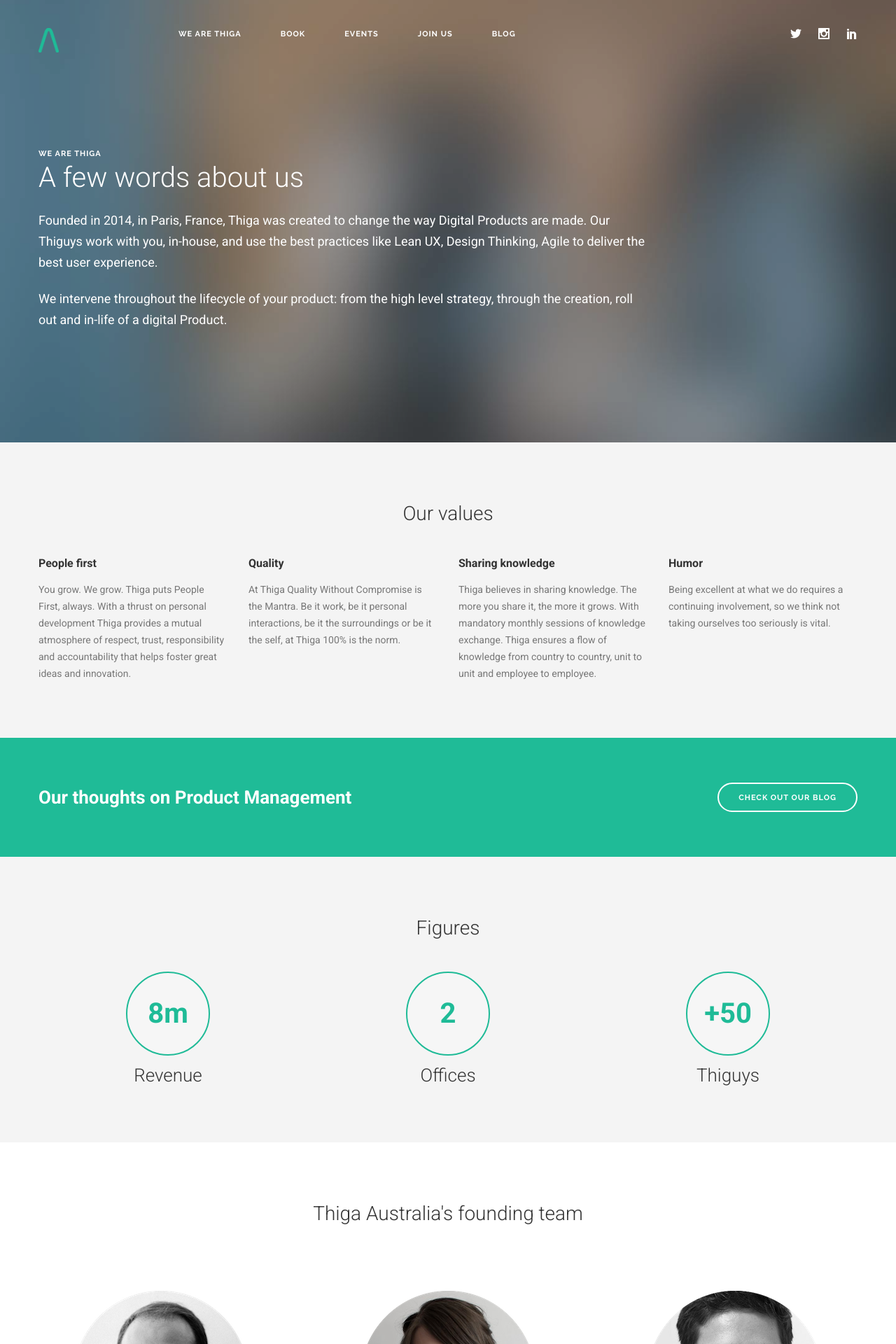
After one commit to AlexAlemp/site_thiga_australia, a PHP site: page /thiga in a window 1280 px wide. The commit adds this page. Shown: the top 1920 px of the page at 70% size. Run offline with PHP 8.4, Linux system fonts and the light colour scheme.

Commit message:
New page we are thiga

```diff
--- a/css/custom.css
+++ b/css/custom.css
@@ -96,6 +96,10 @@ footer.short-2 .contact-action:hover {
 footer.short-2 span {
     vertical-align: top;
   }
+
+footer .small-text {
+  font-size:80%;
+}
 
 /** END FOOTER **/
 
--- a/footer.php
+++ b/footer.php
@@ -40,7 +40,7 @@
 					</div>
 					<div class="row">
 						<div class="col-sm-12">
-							<span class="text-white sub">
+							<span class="text-white sub small-text">
 								<em><a href="https://www.guenievre-photographer.com/" target="_blank">Photo credit : Guenievre Lasalarie photographer</a></em>
 							</span>
 						</div>
--- a/js/scripts.js
+++ b/js/scripts.js
@@ -30,7 +30,7 @@ $(document).ready(function(){
 
 	// Detect logo dimensions and add correct class
 
-	var logoImage = $('.top-bar .logo:first-of-type');
+	var logoImage = $('.top-bar .outer-logo:first-of-type');
 
 	var theImage = new Image();
 	theImage.src = logoImage.attr("src");
--- a/navigation.php
+++ b/navigation.php
@@ -19,7 +19,7 @@
 						<div class="col-md-10 col-sm-9 columns">
 							<ul class="menu">
 
-								<li><a href="/thiga">We are Thiga</a></li>
+								<li><a href="/we-are-thiga">We are Thiga</a></li>
 								<li><a href="/book">Book</a></li>
 								<li><a href="/events">Events</a></li>
 								<li><a href="/join">Join us</a></li>
--- /dev/null
+++ b/thiga.php
@@ -0,0 +1,206 @@
+
+<!DOCTYPE html>
+<!--[if lt IE 7]>      <html class="no-js lt-ie9 lt-ie8 lt-ie7"> <![endif]-->
+<!--[if IE 7]>         <html class="no-js lt-ie9 lt-ie8"> <![endif]-->
+<!--[if IE 8]>         <html class="no-js lt-ie9"> <![endif]-->
+<!--[if gt IE 8]><!-->
+<html class="no-js"> <!--<![endif]-->
+    <head>
+        <meta charset="utf-8">
+        <title>Thiga - We are Thiga</title>
+        <meta name="description" content="Thiga was created to change the way Digital Products are made. Our Thiguys work with you, in-house, and use the best practices like
+							Lean UX, Design Thinking, Agile to deliver the best user experience.r">
+        <meta name="viewport" content="width=device-width, initial-scale=1">
+        <meta http-equiv="X-UA-Compatible" content="IE=edge">
+
+        <?php include('head-global.php'); ?>
+
+    </head>
+
+    <body>
+    	<?php include('gtm-body.php'); ?>
+		<?php include('navigation.php'); ?>
+		<div class="main-container">
+
+            <header class="page-header">
+                <div class="background-image-holder parallax-background">
+                    <img class="background-image" alt="Background Image" src="/img/backgrounds/hero6.jpg">
+                </div>
+
+                <div class="container">
+                    <div class="row">
+                        <div class="col-sm-9">
+                            <span class="text-white alt-font">We are Thiga</span>
+                            <h1 class="text-white">A few words about us</h1>
+                            <p class="text-white lead">Founded in 2014, in Paris, France, Thiga was created to change the way Digital Products are made. Our Thiguys work with you, in-house, and use the best practices like
+							Lean UX, Design Thinking, Agile to deliver the best user experience. </p>
+							<p class="text-white lead">
+							We intervene throughout the lifecycle of your product: from the high level strategy, through the creation, roll out and in-life of a digital Product.
+       						</p>
+                        </div>
+                    </div>
+                </div>
+            </header>
+
+
+            <section id="valeurs" class="duplicatable-content pure-text">
+				<div class="container">
+					<div class="row">
+						<div class="col-sm-12 text-center">
+							<h2 class="space-bottom-medium">Our values</h2>
+						</div>
+					</div>
+
+					<div class="row">
+						<div class="col-sm-3">
+							<h6>People first</h6>
+							<p>
+								You grow. We grow. Thiga puts People First, always. With a thrust on personal development Thiga provides a mutual atmosphere of respect, trust, responsibility and accountability that helps foster great ideas and innovation.
+							</p>
+						</div>
+
+						<div class="col-sm-3">
+							<h6>Quality</h6>
+							<p>
+							    At Thiga Quality Without Compromise is the Mantra. Be it work, be it personal interactions, be it the surroundings or be it the self, at Thiga 100% is the norm.
+							</p>
+						</div>
+
+						<div class="col-sm-3">
+							<h6>Sharing knowledge</h6>
+							<p>
+								Thiga believes in sharing knowledge. The more you share it, the more it grows. With mandatory monthly sessions of knowledge exchange. Thiga ensures a flow of knowledge from country to country, unit to unit and employee to employee.
+						</div>
+						<div class="col-sm-3">
+							<h6>Humor</h6>
+							<p>
+								Being excellent at what we do requires a continuing involvement, so we think not taking ourselves too seriously is vital.
+							</p>
+						</div>
+					</div>
+				</div>
+			</section>
+
+			<section class="strip bg-secondary-1">
+                <div class="container">
+                    <div class="row clearfix">
+                        <div class="col-sm-6 pull-left col-xs-11">
+                            <h3 class="text-white"><strong>Our thoughts on Product Management</strong></h3>
+                        </div>
+
+                        <div class="col-sm-4 col-xs-12 pull-right text-right">
+                            <a target="_blank" href="http://blog.thiga.com.au" class="btn btn-primary btn-white">check out our blog</a>
+                        </div>
+                    </div>
+                </div>
+            </section>
+
+
+            <section class="duplicatable-content">
+
+               <!-- <div class="background-image-holder parallax-background">
+                    <img class="background-image" alt="Background Image" src="img/blur2.jpg">
+                </div>-->
+
+                <div class="container">
+                    <div class="row">
+                        <div class="col-md-8 col-md-offset-2 col-sm-10 col-sm-offset-1 text-center">
+                            <h2 class="space-bottom-medium">Figures</h2>
+                        </div>
+                    </div>
+
+                    <div class="row">
+                        <div class="col-md-4 col-sm-6">
+                            <div class="stat feature">
+                                <div class="stat-bubble">
+                                    <span>8m</span>
+                                </div>
+                                <h3>Revenue</h3>
+                            </div>
+                        </div>
+
+                        <div class="col-md-4 col-sm-6">
+                            <div class="stat feature">
+                                <div class="stat-bubble">
+                                    <span>2</span>
+                                </div>
+                                <h3>Offices</h3>
+                            </div>
+                        </div>
+
+                        <div class="col-md-4 col-sm-6">
+                            <div class="stat feature">
+                                <div class="stat-bubble">
+                                    <span>+50</span>
+                                </div>
+                                <h3>Thiguys</h3>
+                            </div>
+                        </div>
+
+
+                    </div>
+
+                </div>
+            </section>
+
+
+
+           <section class="team-1">
+                <div class="container">
+                    <div class="row">
+                        <div class="col-md-8 col-md-offset-2 text-center">
+                            <h2 class="space-bottom-medium">Thiga Australia's founding team</h2
+                        </div>
+                    </div>
+
+                    <div class="row space-bottom-large">
+                        <div class="col-sm-4">
+                            <div class="team-1-member">
+                                <img alt="Team Member" src="/img/team/hugo-2.png">
+                                <h2>Hugo Geissmann</h2>
+                                <h5>CEO</h5>
+                                <ul class="social-icons">
+								<li>
+									<a href="https://www.linkedin.com/in/hgeissmann/" target="_blank">
+										<i class="icon social_linkedin"></i>
+									</a>
+								</li></ul>
+                            </div>
+                        </div>
+
+                        <div class="col-sm-4">
+                            <div class="team-1-member">
+                                <img alt="Team Member" src="/img/team/anne-laure.png">
+                                <h2>Anne-Laure Jourdain</h2>
+                                <h5>Senior Product Manager & co-founder</h5>
+                                <ul class="social-icons">
+								<li>
+									<a href="https://www.linkedin.com/in/aljourdain/" target="_blank">
+										<i class="icon social_linkedin"></i>
+									</a>
+								</li></ul>
+                            </div>
+                        </div>
+
+                        <div class="col-sm-4">
+                            <div class="team-1-member">
+                                <img alt="Team Member" src="/img/team/remi.png">
+                                <h2>Rémi Taieb</h2>
+                                <h5>Senior UX Designer & co-founder</h5>
+                                <ul class="social-icons">
+								<li>
+									<a href="https://www.linkedin.com/in/remitaieb/" target="_blank">
+										<i class="icon social_linkedin"></i>
+									</a>
+								</li></ul>
+                            </div>
+                        </div>
+                    </div>
+                </div>
+            </section>
+
+        </div>
+
+<?php include('footer.php'); ?>
+
+</html>
```
Also changed, not shown: index.php (+5 -4 lines), .htaccess, img/team/Hugo.jpg (added), img/team/anne-laure.png (added), img/team/hugo-2.png (added), img/team/remi.png (added).
